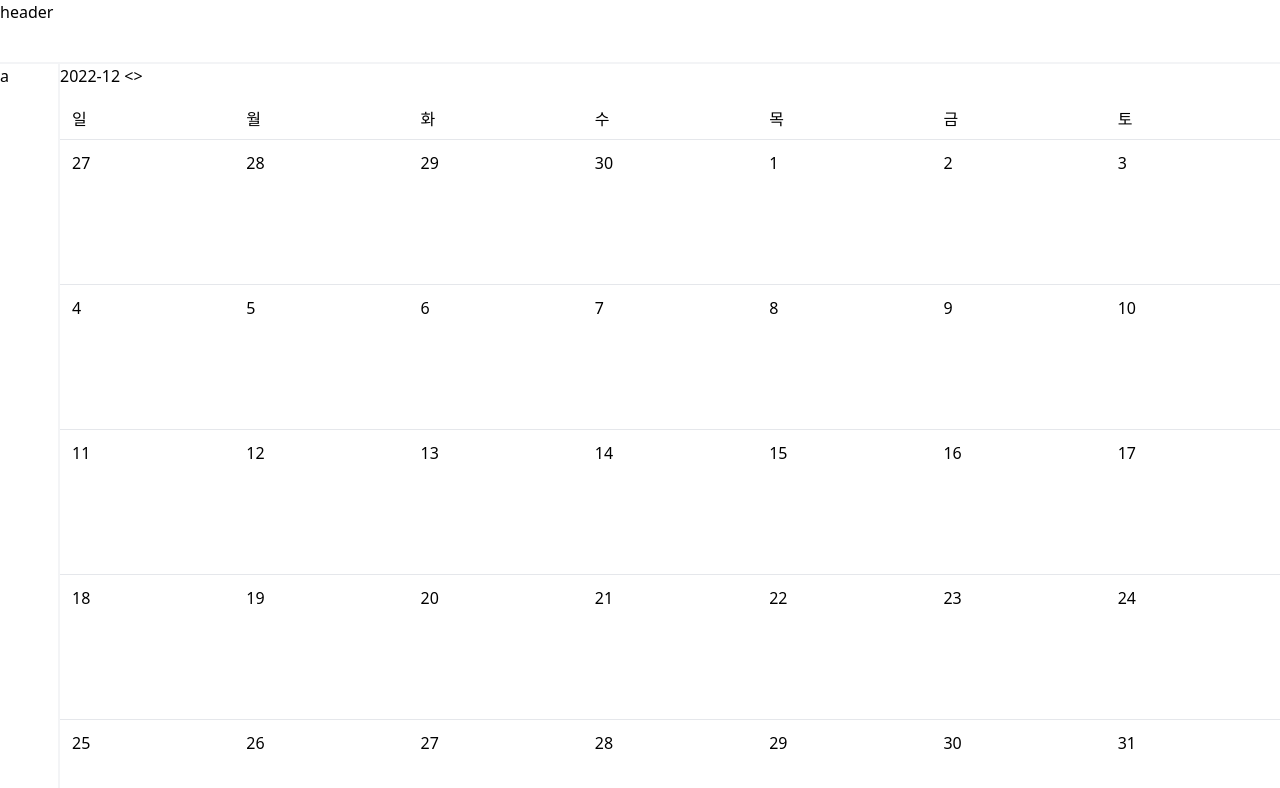
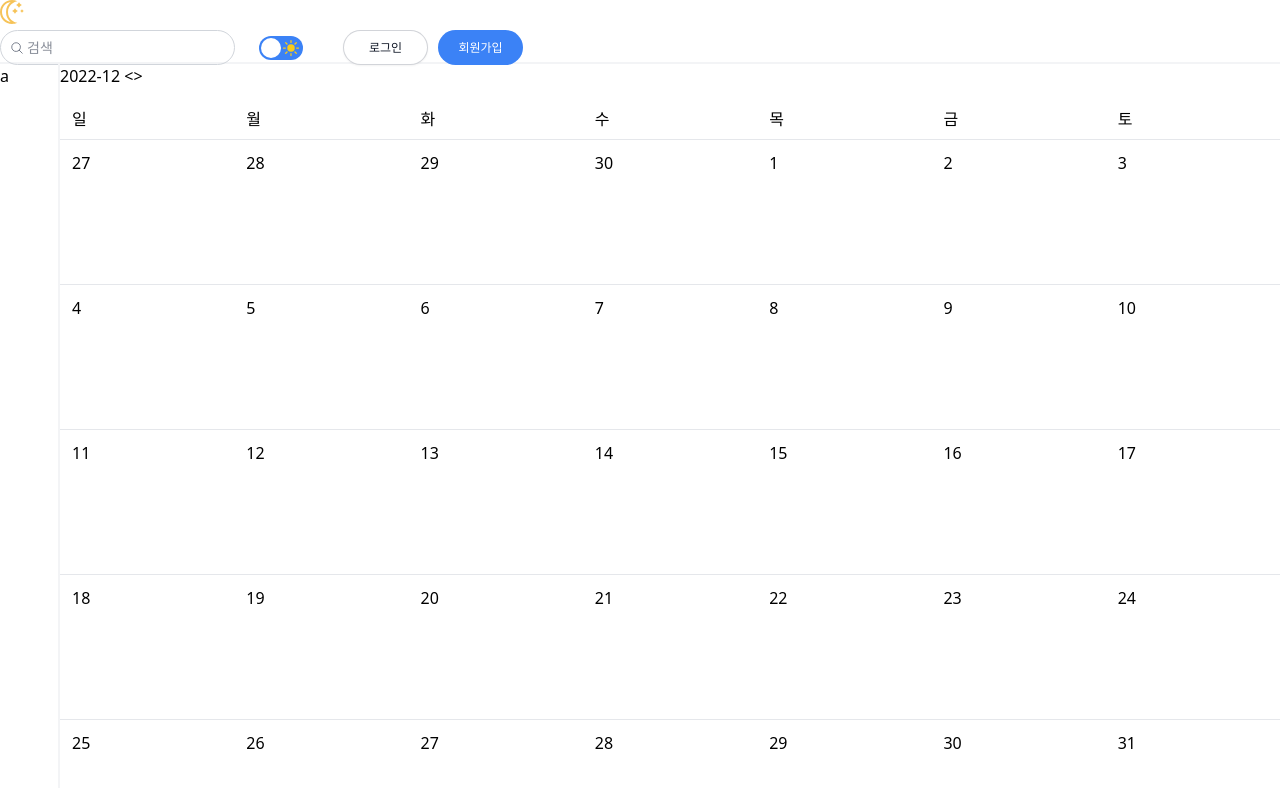
Before and after one commit to ghals5737/calendar-front, a Next.js app: page / in a window 1280 px wide. Shown: the top 788 px of the page. Built offline with nearby package versions, Linux system fonts and the light colour scheme.

Commit message:
다크모드 추가 로그인 버튼 추가

```diff
--- a/components/calendar/dayGrid.tsx
+++ b/components/calendar/dayGrid.tsx
@@ -7,6 +7,11 @@ function dayGrid({day}:{day:daysInfo}){
     const {modalOpen,openModal,setModalIndex}=useModal(state=>state)
 
     const open=()=>{
+        if (localStorage.getItem("loginToken") === null) {
+            // 다크모드 -> 기본모드
+            alert("login 하세요")
+            return
+          }
         if(modalOpen!==true){
             setModalIndex(day.id)
             openModal()
--- a/components/common/basicLayout.tsx
+++ b/components/common/basicLayout.tsx
@@ -3,7 +3,7 @@ import SideBar from './sidebar'
 
 function BasicLayout({ children }: { children: React.ReactNode }) {
   return (
-    <div className='h-full'>
+    <div className='h-full dark:bg-slate-800'>
       <Header />
       <main className="h-full">
         <SideBar />
--- a/components/common/header.tsx
+++ b/components/common/header.tsx
@@ -1,8 +1,63 @@
+import {useState,useEffect} from 'react';
 function header(){
+  const [theme,setTheme]=useState('light')
+
+  const toggleTheme=()=>{
+    if (localStorage.getItem("theme") === "dark") {
+      // 다크모드 -> 기본모드
+      localStorage.removeItem("theme"); // 다크모드 삭제
+      document.documentElement.classList.remove("dark");  // html class에서 dark클래스 삭제 !
+      setTheme("light");
+    } else {
+      // 기본모드 -> 다크모드
+      document.documentElement.classList.add("dark"); // html의 class에 dark 클래스 추가 !
+      localStorage.setItem("theme", "dark");  // localstorage에 dark를 추가해서 ! useEffect에서 처음에 검사해서 다크모드인지 판단해주려고 !
+      setTheme("dark");
+    }
+  }
+  useEffect(() => {
+    // 처음에 다크모드인지 판단해서 뿌려주기 !! ( 나중에는 상태관리를 해도 괜찮습니다 ! )
+    if (localStorage.getItem("theme") === "dark") {
+      document.documentElement.classList.add("dark");
+    }
+  }, []);
+
   return(
     <header className="w-full h-16 border-b-2 border-gray-100">
       <div>
-            <p>header</p>
+        <button onClick={toggleTheme}>
+          {theme === "light" ?
+            <svg xmlns="http://www.w3.org/2000/svg" width="24" height="24" viewBox="0 0 24 24"><path style={{ fill: "#F6C358" }} d="M10.719 2.082c-2.572 2.028-4.719 5.212-4.719 9.918 0 4.569 1.938 7.798 4.548 9.895-4.829-.705-8.548-4.874-8.548-9.895 0-5.08 3.808-9.288 8.719-9.918zm1.281-2.082c-6.617 0-12 5.383-12 12s5.383 12 12 12c1.894 0 3.87-.333 5.37-1.179-3.453-.613-9.37-3.367-9.37-10.821 0-7.555 6.422-10.317 9.37-10.821-1.74-.682-3.476-1.179-5.37-1.179zm0 10.999c1.437.438 2.562 1.564 2.999 3.001.44-1.437 1.565-2.562 3.001-3-1.436-.439-2.561-1.563-3.001-3-.437 1.436-1.562 2.561-2.999 2.999zm8.001.001c.958.293 1.707 1.042 2 2.001.291-.959 1.042-1.709 1.999-2.001-.957-.292-1.707-1.042-2-2-.293.958-1.042 1.708-1.999 2zm-1-9c-.437 1.437-1.563 2.562-2.998 3.001 1.438.44 2.561 1.564 3.001 3.002.437-1.438 1.563-2.563 2.996-3.002-1.433-.437-2.559-1.564-2.999-3.001z" /></svg>
+            : <svg xmlns="http://www.w3.org/2000/svg" width="24" height="24" viewBox="0 0 24 24"><path style={{ fill: "#F6C358" }} d="M12 9c1.654 0 3 1.346 3 3s-1.346 3-3 3-3-1.346-3-3 1.346-3 3-3zm0-2c-2.762 0-5 2.238-5 5s2.238 5 5 5 5-2.238 5-5-2.238-5-5-5zm0-2c.34 0 .672.033 1 .08v-2.08h-2v2.08c.328-.047.66-.08 1-.08zm-4.184 1.401l-1.472-1.473-1.414 1.415 1.473 1.473c.401-.537.876-1.013 1.413-1.415zm9.782 1.414l1.473-1.473-1.414-1.414-1.473 1.473c.537.402 1.012.878 1.414 1.414zm-5.598 11.185c-.34 0-.672-.033-1-.08v2.08h2v-2.08c-.328.047-.66.08-1 .08zm4.185-1.402l1.473 1.473 1.415-1.415-1.473-1.472c-.403.536-.879 1.012-1.415 1.414zm-11.185-5.598c0-.34.033-.672.08-1h-2.08v2h2.08c-.047-.328-.08-.66-.08-1zm13.92-1c.047.328.08.66.08 1s-.033.672-.08 1h2.08v-2h-2.08zm-12.519 5.184l-1.473 1.473 1.414 1.414 1.473-1.473c-.536-.402-1.012-.877-1.414-1.414z" /></svg>}
+        </button>
+      </div>
+      <div className="items-center hidden md:flex">
+        <div className="flex items-center gap-x-6">
+          <div className="w-40 lg:w-[235px]">
+            <div className="flex h-[35px] items-center rounded-[43px] border border-gray-300 py-0 transition-colors focus-within:border-blue-500 focus-within:ring-1 focus-within:ring-blue-500 dark:border-gray-700 dark:bg-gray-700">
+              <button className="-my-0.5 -mr-1.5 flex h-8 w-8 flex-shrink-0 items-center justify-center transition duration-300">
+                <span className="sr-only">Search Bar</span>
+                <svg xmlns="http://www.w3.org/2000/svg" fill="none" viewBox="0 0 24 24" stroke-width="1.5" stroke="currentColor" aria-hidden="true" className="h-3.5 w-3.5 text-gray-500 hover:text-blue-500 dark:text-gray-400 dark:hover:text-blue-200">
+                  <path stroke-linecap="round" stroke-linejoin="round" d="M21 21l-5.197-5.197m0 0A7.5 7.5 0 105.196 5.196a7.5 7.5 0 0010.607 10.607z"></path>
+                </svg>
+              </button>
+              <input className="w-full p-0 pr-2 text-sm font-normal bg-transparent border-none placeholder-gray-500/80 focus:border-gray-500 focus:outline-none focus:ring-0" type="text" placeholder="검색"/>
+            </div>
+          </div>
+            <button className="relative inline-flex items-center h-8 bg-blue-500 rounded-full w-14 sm:h-6 sm:w-11" id="headlessui-switch-1" role="switch" tabIndex={0} aria-checked="false" data-headlessui-state="" type="button">
+              <span className="sr-only">Enable Darkmode</span>
+              <span className="absolute top-1 right-0.5 sm:top-0.5">
+                <svg xmlns="http://www.w3.org/2000/svg" viewBox="0 0 24 24" fill="currentColor" aria-hidden="true" className="w-6 h-6 text-yellow-400 sm:h-5 sm:w-5">
+                <path d="M12 2.25a.75.75 0 01.75.75v2.25a.75.75 0 01-1.5 0V3a.75.75 0 01.75-.75zM7.5 12a4.5 4.5 0 119 0 4.5 4.5 0 01-9 0zM18.894 6.166a.75.75 0 00-1.06-1.06l-1.591 1.59a.75.75 0 101.06 1.061l1.591-1.59zM21.75 12a.75.75 0 01-.75.75h-2.25a.75.75 0 010-1.5H21a.75.75 0 01.75.75zM17.834 18.894a.75.75 0 001.06-1.06l-1.59-1.591a.75.75 0 10-1.061 1.06l1.59 1.591zM12 18a.75.75 0 01.75.75V21a.75.75 0 01-1.5 0v-2.25A.75.75 0 0112 18zM7.758 17.303a.75.75 0 00-1.061-1.06l-1.591 1.59a.75.75 0 001.06 1.061l1.591-1.59zM6 12a.75.75 0 01-.75.75H3a.75.75 0 010-1.5h2.25A.75.75 0 016 12zM6.697 7.757a.75.75 0 001.06-1.06l-1.59-1.591a.75.75 0 00-1.061 1.06l1.59 1.591z"></path></svg></span><span class="translate-x-1 sm:translate-x-0.5 inline-block h-6 w-6 transform rounded-full bg-white transition sm:h-5 sm:w-5">
+              </span>
+              </button>
+          </div>
+          <a className="ml-2 hidden h-[35px] w-[85px] items-center justify-center rounded-3xl border border-gray-500/30 bg-white text-center text-xs font-medium text-gray-900 shadow-sm hover:bg-gray-100 focus:outline-none dark:border-gray-500/70 dark:bg-gray-700 dark:text-gray-100 dark:hover:bg-gray-600 sm:flex lg:ml-10">
+            로그인
+          </a>
+          <button className="ml-2.5 hidden h-[35px] w-[85px] items-center justify-center rounded-3xl border border-transparent bg-blue-500 px-2 py-0.5 text-xs font-medium text-white hover:bg-blue-400 focus:outline-none focus:ring-offset-0 sm:flex">
+            회원가입
+          </button>
       </div>
     </header>
   )
--- a/components/schedule/scheduleLayout.tsx
+++ b/components/schedule/scheduleLayout.tsx
@@ -6,8 +6,6 @@ import getGridRange from "../../utils/getGridRange"
 import { Fragment } from "react";
 
 function scheduleLayout({ week }: { week:daysInfo[]}){
-
-
     let scheduleLayoutInfoList:scheduleLayoutInfo[]=[]
 
     const {scheduleList}=useScheduleList(state=>state)
@@ -18,7 +16,6 @@ function scheduleLayout({ week }: { week:daysInfo[]}){
     const filterItems=():scheduleLayoutInfo[]=>{
         scheduleList.forEach(schedule=>{
             const result=week.filter((day)=>isInclude(schedule.startDt,schedule.endDt,day.date))
-            console.log('result>',result)
             if(result.length>0){
                 const gridRange=getGridRange(result[0].id%7,result[result.length-1].id%7)
                 scheduleLayoutInfoList.push({
@@ -28,7 +25,6 @@ function scheduleLayout({ week }: { week:daysInfo[]}){
                 })
             }
         })
-        console.log('layout',scheduleLayoutInfoList)
         return scheduleLayoutInfoList
     }
 
--- a/package.json
+++ b/package.json
@@ -24,6 +24,8 @@
     "next": "13.0.6",
     "react": "18.2.0",
     "react-datepicker": "^4.8.0",
+    "react-dnd": "^16.0.1",
+    "react-dnd-html5-backend": "^16.0.1",
     "react-dom": "18.2.0",
     "react-modal": "^3.16.1",
     "react-portal": "^4.2.2",
--- a/tailwind.config.js
+++ b/tailwind.config.js
@@ -1,5 +1,6 @@
 /** @type {import('tailwindcss').Config} */
 module.exports = {
+  darkMode: 'class',
   content: [
     './app/**/*.{js,ts,jsx,tsx}', // Note the addition of the `app` directory.
     './pages/**/*.{js,ts,jsx,tsx}',
```
Also changed, not shown: app/page.tsx (line endings or trailing spaces). Lines whose indentation alone changed are shown as unchanged.
